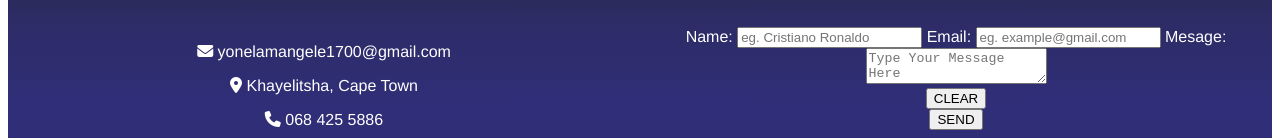
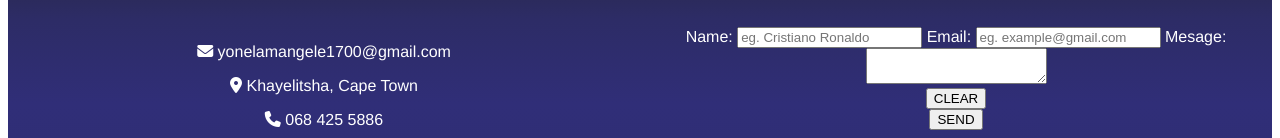
Before and after one commit to yonelamangele/MangeleVuePortifolio, a Vue app: page /contacts in a window 1280 px wide. Shown: the part 169-307 px from the top of the page. Built offline with nearby package versions, Linux system fonts and the light colour scheme.

Commit message:
added files

```diff
--- a/src/components/ContactsComp.vue
+++ b/src/components/ContactsComp.vue
@@ -1,14 +1,16 @@
 <template>
     <div>
-        <form  action="https://formcarry.com/s/koOwMO21l5o" method="POST" enctype="multipart/form-data">
+        <form  action="https://formcarry.com/s/zIb-s6L1api"
+  method="POST"
+  enctype="multipart/form-data">
             <label> Name: </label>
             <input type="name" placeholder="eg. Cristiano Ronaldo">
 
             <label> Email: </label>
-            <input type="email" v-model="email" placeholder="eg. example@gmail.com">
+            <input type="email" placeholder="eg. example@gmail.com">
 
             <label> Mesage: </label>
-            <textarea type="text" v-model="message" placeholder="Type Your Message Here"> </textarea>
+            <textarea type="text" placeholder="Type Your Message Here"> </textarea>
 
             <section id="mainButtons">
 
```
